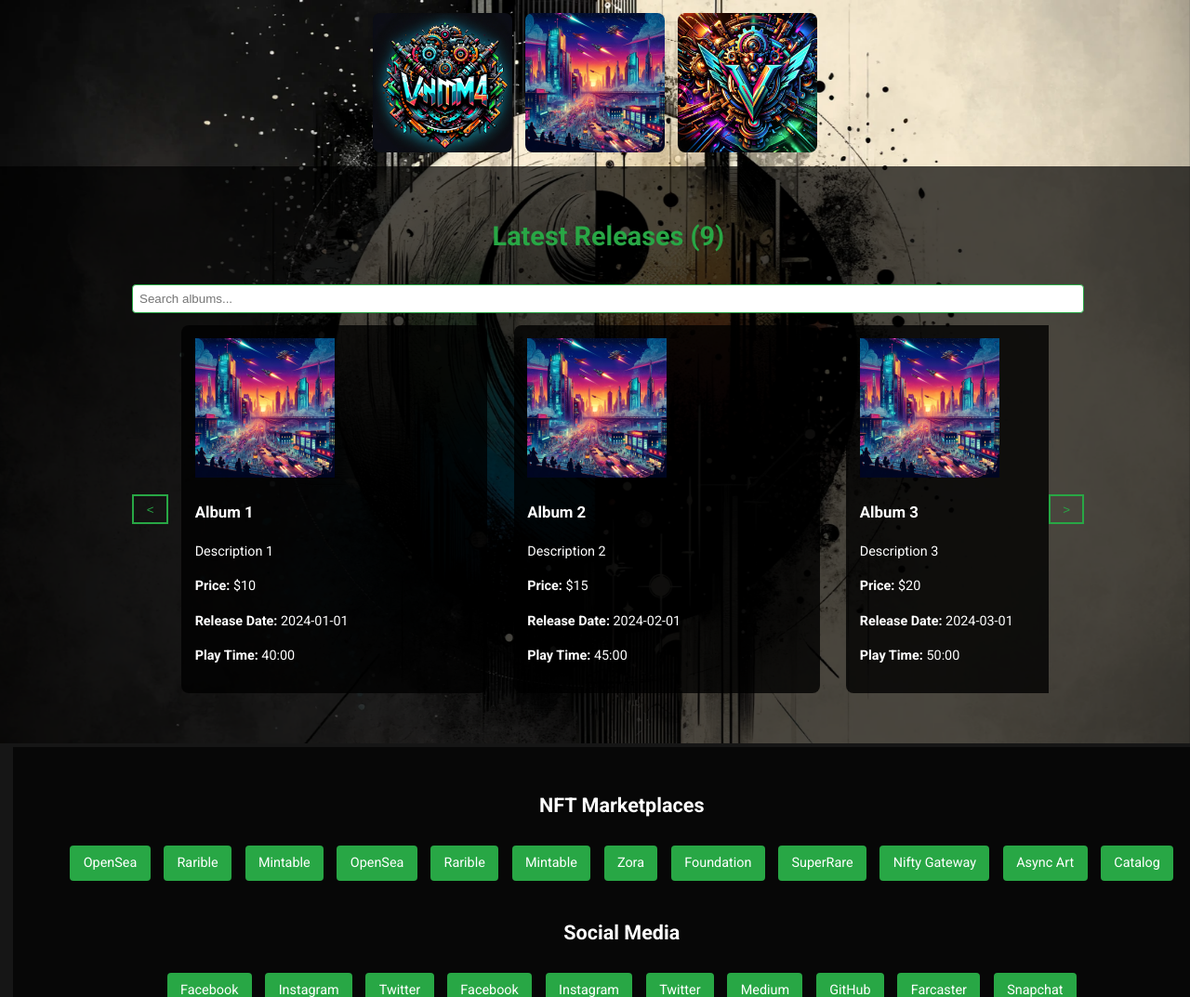
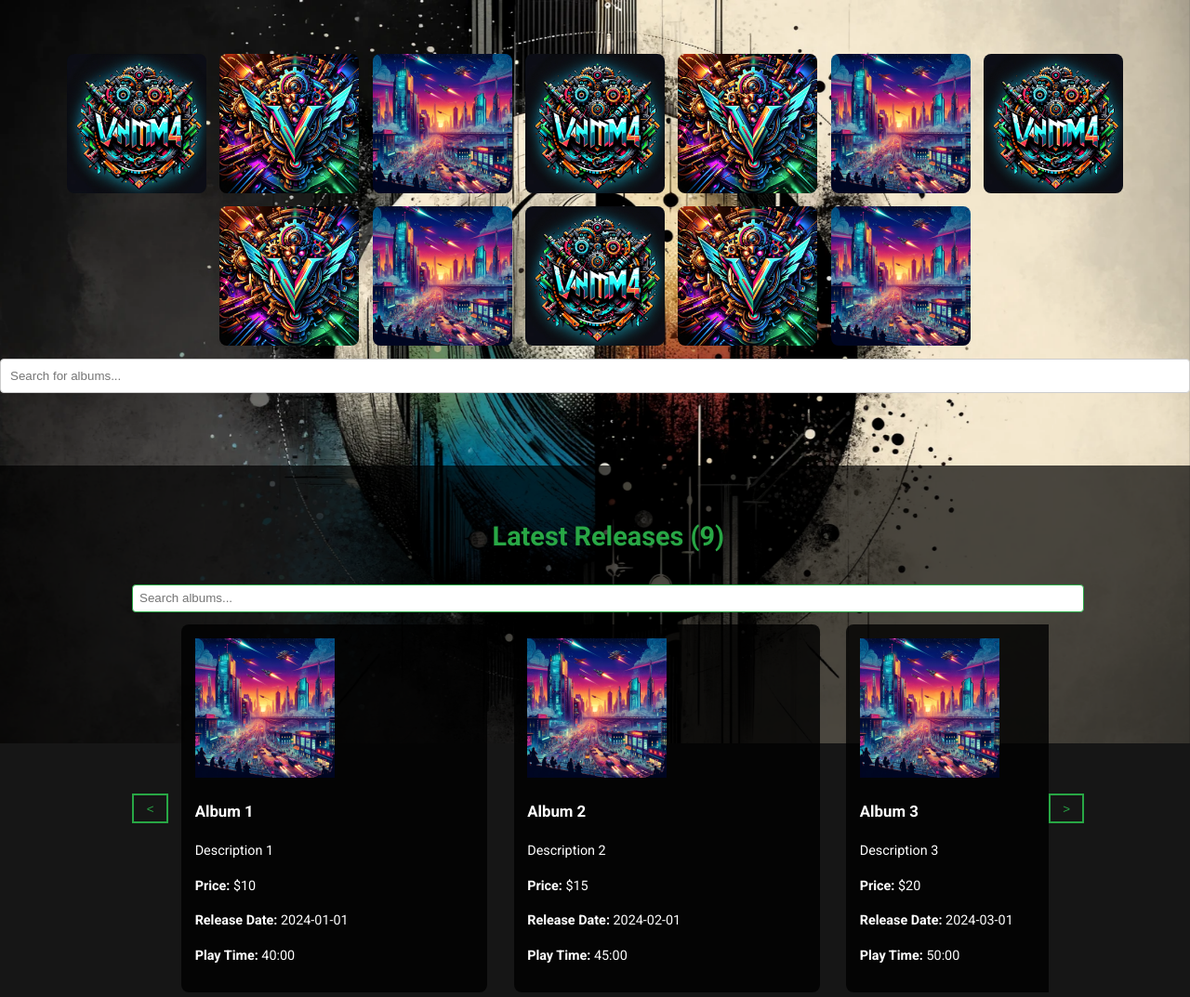
Before and after one commit to v4n1m4/v4n1m4-website, a PHP site: page / in a window 1280 px wide; the page is wider, and only the part inside the window is pictured. Shown: the top 1073 px of that part at 93% size. Run offline with PHP 8.4, Linux system fonts and the light colour scheme.

Commit message:
upgrading header

```diff
--- a/css/header-albums-section.css
+++ b/css/header-albums-section.css
@@ -1,10 +1,18 @@
-/* css/header-albums-section.css */
+/* header-albums-section.css */
 
 .header-albums {
     width: 100%;
     overflow-x: auto;
     white-space: nowrap;
-    padding: 1em 0;
+    padding: 4em 0; /* Added vertical padding */
+}
+
+.album-search {
+    width: 100%;
+    padding: 10px;
+    margin-bottom: 20px;
+    border: 1px solid #ccc;
+    border-radius: 4px;
 }
 
 .scroll-container {
@@ -20,6 +28,7 @@
     height: 150px;
     cursor: pointer;
     transition: transform 0.3s;
+    position: relative;
 }
 
 .album img {
@@ -32,3 +41,59 @@
 .album:hover {
     transform: scale(1.1);
 }
+
+.album[data-title]:hover::after {
+    content: attr(data-title);
+    position: absolute;
+    bottom: -30px;
+    left: 50%;
+    transform: translateX(-50%);
+    background-color: #333;
+    color: #fff;
+    padding: 0.5em;
+    border-radius: 4px;
+    white-space: nowrap;
+    opacity: 1;
+    visibility: visible;
+    transition: opacity 0.3s;
+}
+
+.album[data-title]::after {
+    opacity: 0;
+    visibility: hidden;
+}
+
+.modal {
+    display: none;
+    position: fixed;
+    z-index: 1000;
+    left: 0;
+    top: 0;
+    width: 100%;
+    height: 100%;
+    overflow: auto;
+    background-color: rgba(0, 0, 0, 0.9); /* Updated background color */
+}
+
+.modal-content {
+    background-color: #333; /* Updated background color */
+    margin: 10% auto;
+    padding: 20px;
+    border: 1px solid #888;
+    width: 80%;
+    max-width: 800px;
+}
+
+.close {
+    color: #aaa;
+    float: right;
+    font-size: 28px;
+    font-weight: bold;
+}
+
+.close:hover,
+.close:focus {
+    color: white;
+    text-decoration: none;
+    cursor: pointer;
+}
--- a/js/header-albums-section.js
+++ b/js/header-albums-section.js
@@ -1,6 +1,62 @@
-/* js/header-albums-section.js */
+/* header-albums-section.js */
 
 function showAlbumDetails(albumId) {
-    // Implement logic to show album details
-    alert('Showing details for ' + albumId);
+    const albumDetails = {
+        album1: {
+            title: 'Album 1',
+            description: 'Description of Album 1',
+            price: '$10',
+            releaseDate: '2024-01-01',
+            playTime: '40:00'
+        },
+        album2: {
+            title: 'Album 2',
+            description: 'Description of Album 2',
+            price: '$15',
+            releaseDate: '2024-02-01',
+            playTime: '45:00'
+        },
+        album3: {
+            title: 'Album 3',
+            description: 'Description of Album 3',
+            price: '$20',
+            releaseDate: '2024-03-01',
+            playTime: '50:00'
+        },
+        // Add more album details as needed
+    };
+
+    const album = albumDetails[albumId];
+    const albumDetailsContainer = document.getElementById('albumDetails');
+    albumDetailsContainer.innerHTML = `
+        <h2>${album.title}</h2>
+        <p>${album.description}</p>
+        <p>Price: ${album.price}</p>
+        <p>Release Date: ${album.releaseDate}</p>
+        <p>Play Time: ${album.playTime}</p>
+    `;
+
+    const modal = document.getElementById('albumModal');
+    modal.style.display = 'block';
 }
+
+function closeAlbumDetails() {
+    const modal = document.getElementById('albumModal');
+    modal.style.display = 'none';
+}
+
+function filterAlbums() {
+    const input = document.getElementById('albumSearch');
+    const filter = input.value.toLowerCase();
+    const albumContainer = document.getElementById('albumContainer');
+    const albums = albumContainer.getElementsByClassName('album');
+
+    for (let i = 0; i < albums.length; i++) {
+        const title = albums[i].getAttribute('data-title');
+        if (title.toLowerCase().indexOf(filter) > -1) {
+            albums[i].style.display = '';
+        } else {
+            albums[i].style.display = 'none';
+        }
+    }
+}
--- a/sections/header-albums-section.php
+++ b/sections/header-albums-section.php
@@ -1,16 +1,54 @@
 <!-- sections/header-albums-section.php -->
 
 <div class="header-albums">
-    <div class="scroll-container">
-        <div class="album" onclick="showAlbumDetails('album1')">
+    <div class="scroll-container" id="albumContainer">
+    <div class="album" onclick="showAlbumDetails('album1')" data-title="Album 1">
             <img src="images/v4n1m4.webp" alt="Album 1">
         </div>
-        <div class="album" onclick="showAlbumDetails('album2')">
-            <img src="album-cover-placeholder-2.png" alt="Album 2">
+        <div class="album" onclick="showAlbumDetails('album2')" data-title="Album 2">
+            <img src="images/artist-profile.webp" alt="Album 2">
         </div>
-        <div class="album" onclick="showAlbumDetails('album3')">
-            <img src="images/artist-profile.webp" alt="Album 3">
+        <div class="album" onclick="showAlbumDetails('album3')" data-title="Album 3">
+            <img src="images/album-cover-placeholder-2.png" alt="Album 3">
+        </div>
+        <div class="album" onclick="showAlbumDetails('album1')" data-title="Album 1">
+            <img src="images/v4n1m4.webp" alt="Album 1">
+        </div>
+        <div class="album" onclick="showAlbumDetails('album2')" data-title="Album 2">
+            <img src="images/artist-profile.webp" alt="Album 2">
+        </div>
+        <div class="album" onclick="showAlbumDetails('album3')" data-title="Album 3">
+            <img src="images/album-cover-placeholder-2.png" alt="Album 3">
+        </div>
+        <div class="album" onclick="showAlbumDetails('album1')" data-title="Album 1">
+            <img src="images/v4n1m4.webp" alt="Album 1">
+        </div>
+        <div class="album" onclick="showAlbumDetails('album2')" data-title="Album 2">
+            <img src="images/artist-profile.webp" alt="Album 2">
+        </div>
+        <div class="album" onclick="showAlbumDetails('album3')" data-title="Album 3">
+            <img src="images/album-cover-placeholder-2.png" alt="Album 3">
+        </div>
+        <div class="album" onclick="showAlbumDetails('album1')" data-title="Album 1">
+            <img src="images/v4n1m4.webp" alt="Album 1">
+        </div>
+        <div class="album" onclick="showAlbumDetails('album2')" data-title="Album 2">
+            <img src="images/artist-profile.webp" alt="Album 2">
+        </div>
+        <div class="album" onclick="showAlbumDetails('album3')" data-title="Album 3">
+            <img src="images/album-cover-placeholder-2.png" alt="Album 3">
         </div>
         <!-- Add more albums as needed -->
+        <input type="text" id="albumSearch" onkeyup="filterAlbums()" placeholder="Search for albums..." class="album-search">
     </div>
 </div>
+
+<!-- Modal for album details -->
+<div id="albumModal" class="modal">
+    <div class="modal-content">
+        <span class="close" onclick="closeAlbumDetails()">&times;</span>
+        <div id="albumDetails">
+            <!-- Album details will be loaded here dynamically -->
+        </div>
+    </div>
+</div>
```
Also changed, not shown: banner-placeholde2r.png (deleted), banner-placeholder.png (deleted), images/album-cover-placeholder-2.png (renamed from album-cover-placeholder-2.png), images/album-placeholder.png (deleted), images/buttons-section.js (renamed from js/buttons-section.js).
